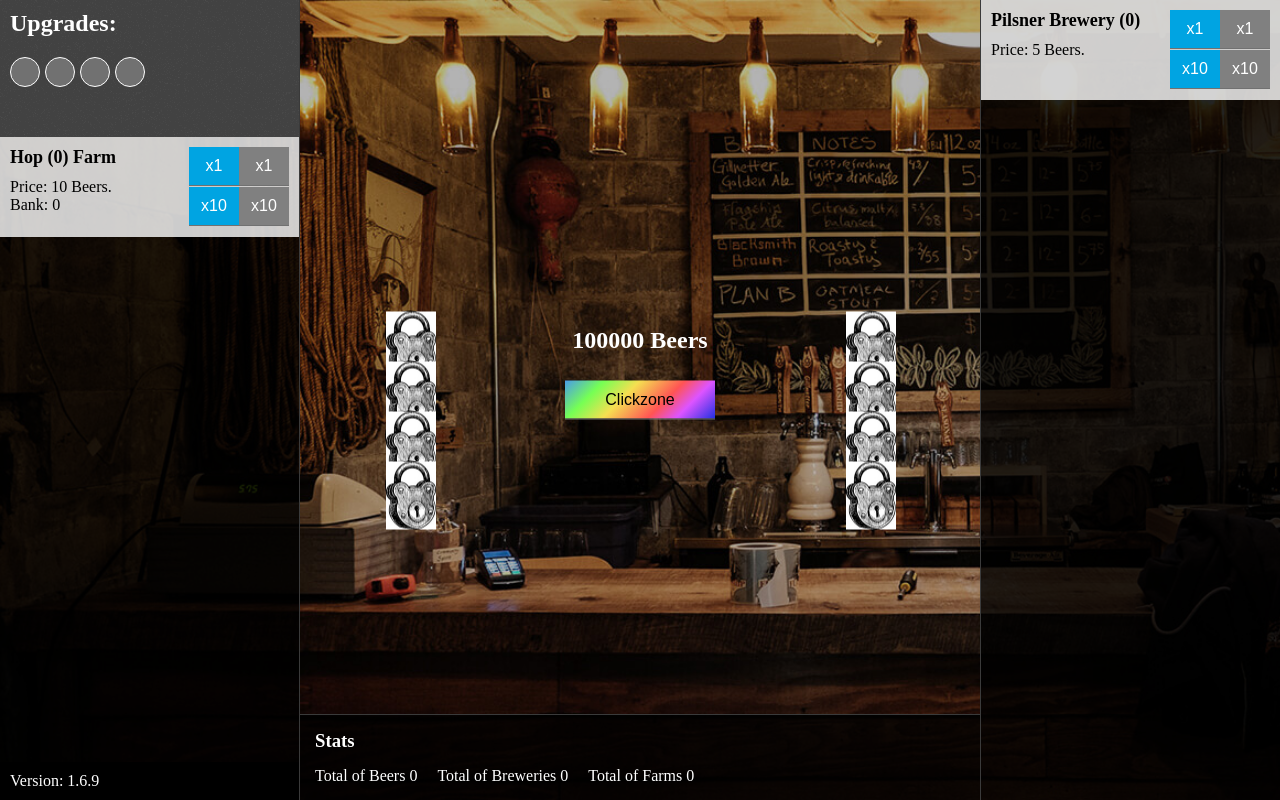
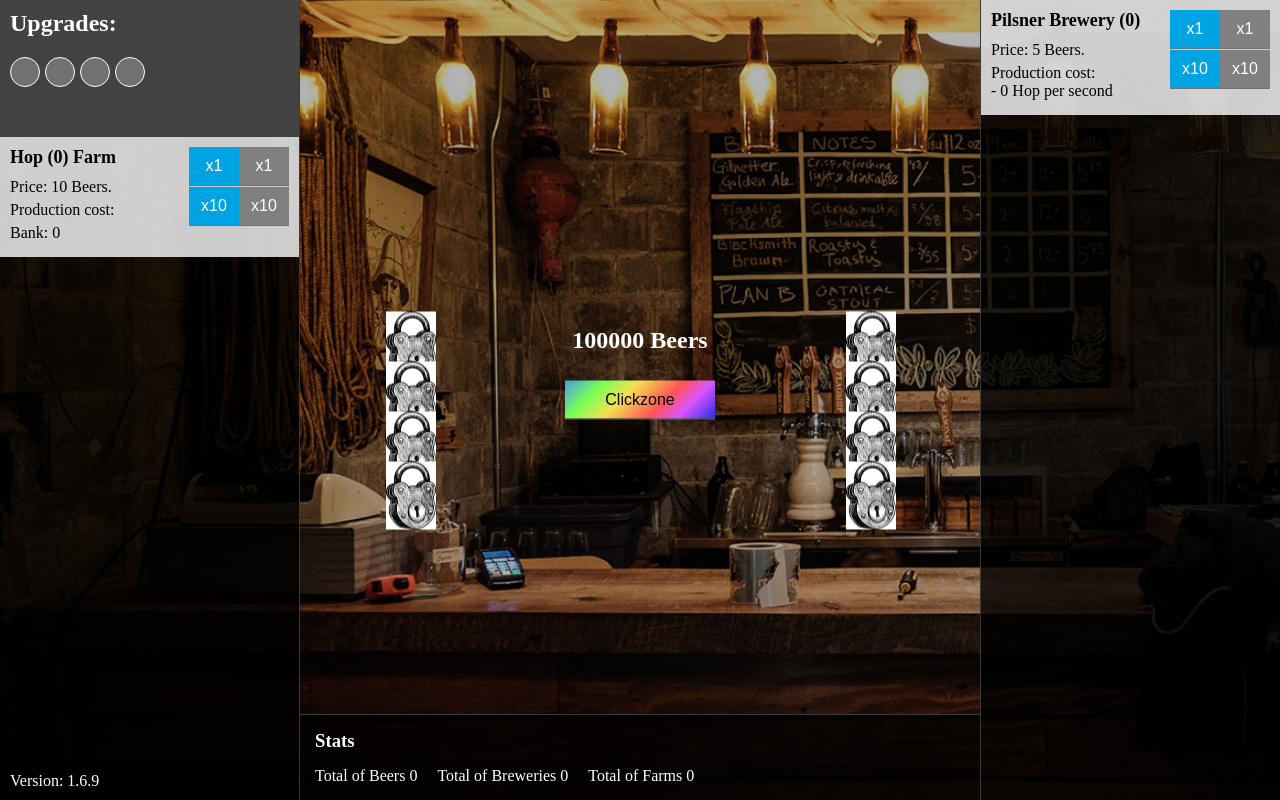
Before and after one commit to emmanuel-franc/beerclick, an Angular app: page / in a window 1280 px wide. Built offline with nearby package versions, Linux system fonts and the light colour scheme.

Commit message:
wording enhancement

```diff
--- a/src/app/components/item/item.component.html
+++ b/src/app/components/item/item.component.html
@@ -6,8 +6,15 @@
       <span *ngIf="item.category === 'Farms'">Farm</span>
     </h3>
 
-    <p class="stats">
+    <p class="item-stats">
       Price: {{item.price}} Beers.
+    </p>
+
+    <p class="item-stats">
+      Production cost: <span class="item-productionCost" *ngFor="let cost of item.productionCost">- {{cost.qty *
+      item.qty}}
+      {{cost.name}}
+      per second</span>
     </p>
 
     <p class="item-stats"
--- a/src/app/components/item/item.component.scss
+++ b/src/app/components/item/item.component.scss
@@ -21,6 +21,10 @@
   &-stats {
     margin: 0 0 5px 0;
     font-size: 16px;
+  }
+
+  &-productionCost {
+    display: block;
   }
 
   &-buttons {
```
